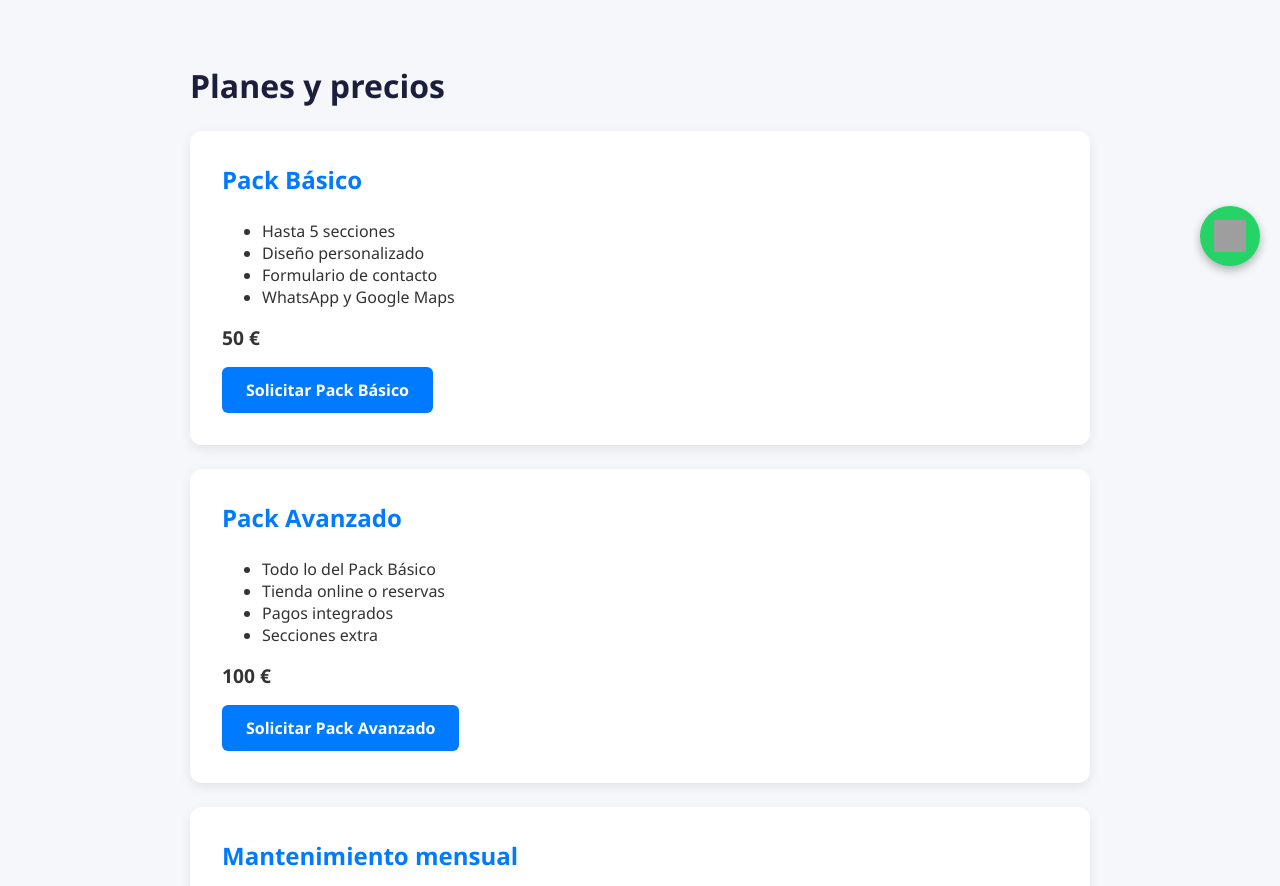
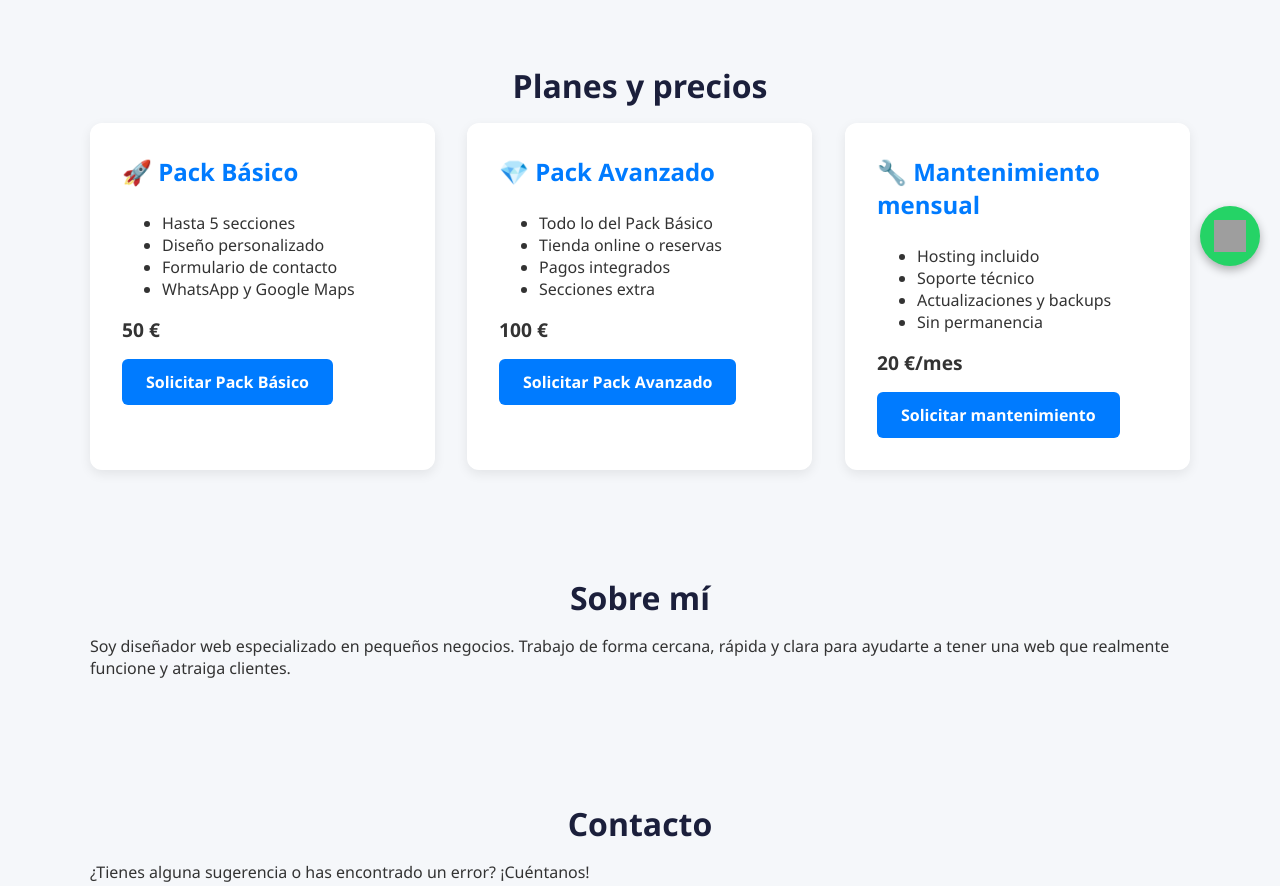
Before and after one commit to localweb-es/localweb, a plain HTML site: page index.html in a window 1280 px wide. Shown: the part 514-1400 px from the top of the page. Drawn offline with nearby package versions, Linux system fonts and the light colour scheme; grey boxes are pictures that could not be loaded.

Commit message:
Update index.html

```diff
--- a/index.html
+++ b/index.html
@@ -2,7 +2,7 @@
 <html lang="es">
 <head>
   <meta charset="UTF-8" />
-  <meta name="viewport" content="width=device-width, initial-scale=1" />
+  <meta name="viewport" content="width=device-width, initial-scale=1.0" />
   <title>LocalWeb – Páginas web para negocios locales</title>
 
   <!-- Estilos -->
@@ -41,6 +41,7 @@
       justify-content: center;
       gap: 2rem;
       padding: 1rem;
+      flex-wrap: wrap;
     }
 
     nav a {
@@ -55,7 +56,7 @@
 
     section {
       padding: 2.5rem 1rem;
-      max-width: 900px;
+      max-width: 1100px;
       margin: auto;
     }
 
@@ -63,12 +64,18 @@
       font-size: 2rem;
       margin-bottom: 1rem;
       color: var(--azul-oscuro);
+      text-align: center;
+    }
+
+    .servicios-grid {
+      display: grid;
+      grid-template-columns: 1fr;
+      gap: 2rem;
     }
 
     .servicio {
       background: var(--blanco);
       padding: 2rem;
-      margin: 1.5rem 0;
       border-radius: 12px;
       box-shadow: 0 4px 12px rgba(0, 0, 0, 0.08);
     }
@@ -105,6 +112,7 @@
       margin: 0.5rem 0;
       color: var(--azul-claro);
       text-decoration: none;
+      font-size: 1rem;
     }
 
     footer {
@@ -147,10 +155,15 @@
       font-size: 1rem;
     }
 
-    @media (max-width: 600px) {
-      nav {
-        flex-direction: column;
-        gap: 1rem;
+    @media (min-width: 768px) {
+      .servicios-grid {
+        grid-template-columns: repeat(2, 1fr);
+      }
+    }
+
+    @media (min-width: 1024px) {
+      .servicios-grid {
+        grid-template-columns: repeat(3, 1fr);
       }
     }
   </style>
@@ -158,7 +171,7 @@
 <body>
   <header data-aos="fade-down">
     <h1>LocalWeb</h1>
-    <p>Tu web. Tu momento.</p>
+    <p>Páginas web profesionales para negocios locales</p>
   </header>
 
   <nav>
@@ -175,8 +188,9 @@
 
   <section id="servicios">
     <h2 data-aos="fade-right">Planes y precios</h2>
+    <div class="servicios-grid">
       <div class="servicio" data-aos="zoom-in">
-      <h3> Pack Básico</h3>
+        <h3>🚀 Pack Básico</h3>
         <ul>
           <li>Hasta 5 secciones</li>
           <li>Diseño personalizado</li>
@@ -184,15 +198,11 @@
           <li>WhatsApp y Google Maps</li>
         </ul>
         <p class="precio">50 €</p>
-      <a
-        class="boton"
-        href="https://wa.me/34667925318"
-        target="_blank"
-        >Solicitar Pack Básico</a
-      >
+        <a class="boton" href="https://wa.me/34667925318" target="_blank">Solicitar Pack Básico</a>
       </div>
+
       <div class="servicio" data-aos="zoom-in">
-      <h3> Pack Avanzado</h3>
+        <h3>💎 Pack Avanzado</h3>
         <ul>
           <li>Todo lo del Pack Básico</li>
           <li>Tienda online o reservas</li>
@@ -200,15 +210,11 @@
           <li>Secciones extra</li>
         </ul>
         <p class="precio">100 €</p>
-      <a
-        class="boton"
-        href="https://wa.me/34667925318"
-        target="_blank"
-        >Solicitar Pack Avanzado</a
-      >
+        <a class="boton" href="https://wa.me/34667925318" target="_blank">Solicitar Pack Avanzado</a>
       </div>
+
       <div class="servicio" data-aos="zoom-in">
-      <h3> Mantenimiento mensual</h3>
+        <h3>🔧 Mantenimiento mensual</h3>
         <ul>
           <li>Hosting incluido</li>
           <li>Soporte técnico</li>
@@ -216,22 +222,14 @@
           <li>Sin permanencia</li>
         </ul>
         <p class="precio">20 €/mes</p>
-      <a
-        class="boton"
-        href="https://wa.me/34667925318"
-        target="_blank"
-        >Solicitar mantenimiento</a
-      >
+        <a class="boton" href="https://wa.me/34667925318" target="_blank">Solicitar mantenimiento</a>
+      </div>
     </div>
   </section>
 
   <section id="sobremi" data-aos="fade-up">
     <h2>Sobre mí</h2>
-    <p>
-      Somos un equipo especializado en diseño web de negocios emergentes. Trabajamos de forma
-      , rápida y clara para ayudarte a tener una web que realmente
-      funcione y atraiga clientes.
-    </p>
+    <p>Soy diseñador web especializado en pequeños negocios. Trabajo de forma cercana, rápida y clara para ayudarte a tener una web que realmente funcione y atraiga clientes.</p>
   </section>
 
   <section id="contacto" data-aos="fade-up">
@@ -243,37 +241,15 @@
       <a href="mailto:localwebes@proton.me">📧 Email: localwebes@proton.me</a>
     </div>
 
-    <form
-      action="https://formspree.io/f/xqabrwnw"
-      method="POST"
-      novalidate
-    >
+    <form action="https://formspree.io/f/xqabrwnw" method="POST" novalidate>
       <label for="nombre">Nombre (opcional)</label>
-      <input
-        type="text"
-        id="nombre"
-        name="nombre"
-        placeholder="Tu nombre"
-        autocomplete="name"
-      />
+      <input type="text" id="nombre" name="nombre" placeholder="Tu nombre" autocomplete="name" />
 
       <label for="email">Email (opcional)</label>
-      <input
-        type="email"
-        id="email"
-        name="email"
-        placeholder="Tu email"
-        autocomplete="email"
-      />
+      <input type="email" id="email" name="email" placeholder="Tu email" autocomplete="email" />
 
       <label for="mensaje">Mensaje *</label>
-      <textarea
-        id="mensaje"
-        name="mensaje"
-        rows="4"
-        placeholder="Tu mensaje"
-        required
-      ></textarea>
+      <textarea id="mensaje" name="mensaje" rows="4" placeholder="Tu mensaje" required></textarea>
 
       <button type="submit" class="boton">Enviar Feedback</button>
     </form>
@@ -284,17 +260,8 @@
   </footer>
 
   <!-- Botón flotante WhatsApp -->
-  <a
-    class="whatsapp-float"
-    href="https://wa.me/34667925318"
-    target="_blank"
-    aria-label="Contacto WhatsApp"
-    title="Contacto WhatsApp"
-  >
-    <img
-      src="https://upload.wikimedia.org/wikipedia/commons/6/6b/WhatsApp.svg"
-      alt="WhatsApp"
-    />
+  <a class="whatsapp-float" href="https://wa.me/34667925318" target="_blank" aria-label="Contacto WhatsApp" title="Contacto WhatsApp">
+    <img src="https://upload.wikimedia.org/wikipedia/commons/6/6b/WhatsApp.svg" alt="WhatsApp" />
   </a>
 
   <script src="https://unpkg.com/aos@2.3.4/dist/aos.js"></script>
```
Lines whose indentation alone changed are shown as unchanged.
